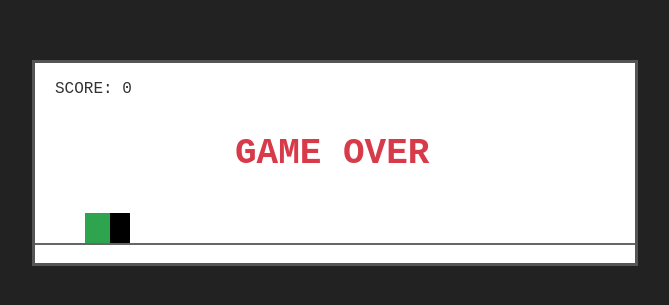
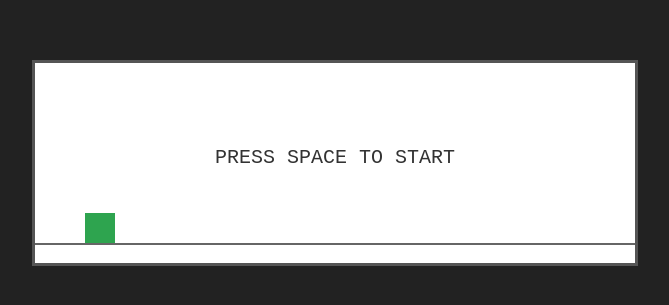
Before and after one commit to s2026170-sys/agent-bot, a website: page src/game.html in a window 1280 px wide. Shown: the part 237-542 px from the top of the page, without its empty margins (305-974 px from the left). Drawn offline with Linux system fonts and the light colour scheme.

Commit message:
Update game.html

```diff
--- a/src/game.html
+++ b/src/game.html
@@ -2,7 +2,7 @@
 <html>
 <head>
   <meta charset="utf-8">
-  <title>Indie Dino Run (Hardcore)</title>
+  <title>Indie Dino Run</title>
   <style>
     body { margin: 0; background: #222; display: flex; justify-content: center; align-items: center; height: 100vh; }
     canvas { background: #fff; border: 3px solid #555; }
@@ -14,18 +14,19 @@
     const canvas = document.getElementById('game');
     const ctx = canvas.getContext('2d');
 
+    let isStarted = false;
     let dinoY = 150, dinoVY = 0, isJumping = false;
-    let obstacleX = 600, speed = 7, score = 0;
+    let obstacleX = 600, speed = 6, score = 0;
     let isGameOver = false;
 
     window.addEventListener('keydown', (e) => {
       if (e.code === 'Space') {
-        if (isGameOver) {
-          // リスタート
+        if (!isStarted || isGameOver) {
+          // スタート / リスタート
+          isStarted = true;
           isGameOver = false;
           dinoY = 150; dinoVY = 0;
           obstacleX = 600; score = 0;
-          loop();
         } else if (!isJumping) {
           dinoVY = -12;
           isJumping = true;
@@ -34,8 +35,26 @@
     });
 
     function loop() {
-      if (isGameOver) return;
+      // スタート前
+      if (!isStarted) {
+        ctx.clearRect(0, 0, canvas.width, canvas.height);
+        ctx.fillStyle = '#666'; ctx.fillRect(0, 180, 600, 2);
+        ctx.fillStyle = '#2ea44f'; ctx.fillRect(50, 150, 30, 30);
+        ctx.fillStyle = '#333'; ctx.font = '20px monospace';
+        ctx.fillText('PRESS SPACE TO START', 180, 100);
+        requestAnimationFrame(loop);
+        return;
+      }
 
+      if (isGameOver) {
+        ctx.fillStyle = '#d73a49';
+        ctx.font = 'bold 36px monospace';
+        ctx.fillText('GAME OVER', 200, 100);
+        requestAnimationFrame(loop);
+        return;
+      }
+
+      // ゲーム中
       dinoY += dinoVY;
       dinoVY += 0.8;
       if (dinoY >= 150) { dinoY = 150; dinoVY = 0; isJumping = false; }
@@ -43,29 +62,20 @@
       obstacleX -= speed;
       if (obstacleX < -20) { obstacleX = 600; score += 10; }
 
-      // ★ 衝突判定（サボテンにぶつかったら即死！）
-      // 恐竜: X(50〜80), Y(dinoY〜dinoY+30)
-      // サボテン: X(obstacleX〜obstacleX+20), Y(150〜180)
+      // 衝突判定（サボテン接触でGAME OVER）
       if (obstacleX < 80 && obstacleX + 20 > 50 && dinoY + 30 > 150) {
         isGameOver = true;
       }
 
-      // 描画
       ctx.clearRect(0, 0, canvas.width, canvas.height);
-      ctx.fillStyle = '#666'; ctx.fillRect(0, 180, 600, 2); // 地面
-      ctx.fillStyle = '#2ea44f'; ctx.fillRect(50, dinoY, 30, 30); // 自機
-      ctx.fillStyle = '#000'; ctx.fillRect(obstacleX, 150, 20, 30); // 敵（黒色に変更）
+      ctx.fillStyle = '#666'; ctx.fillRect(0, 180, 600, 2);
+      ctx.fillStyle = '#2ea44f'; ctx.fillRect(50, dinoY, 30, 30);
+      ctx.fillStyle = '#000'; ctx.fillRect(obstacleX, 150, 20, 30);
 
       ctx.fillStyle = '#333'; ctx.font = '16px monospace';
       ctx.fillText(`SCORE: ${score}`, 20, 30);
 
-      if (isGameOver) {
-        ctx.fillStyle = '#d73a49';
-        ctx.font = 'bold 36px monospace';
-        ctx.fillText('GAME OVER', 200, 100);
-      } else {
-        requestAnimationFrame(loop);
-      }
+      requestAnimationFrame(loop);
     }
     loop();
   </script>
```
